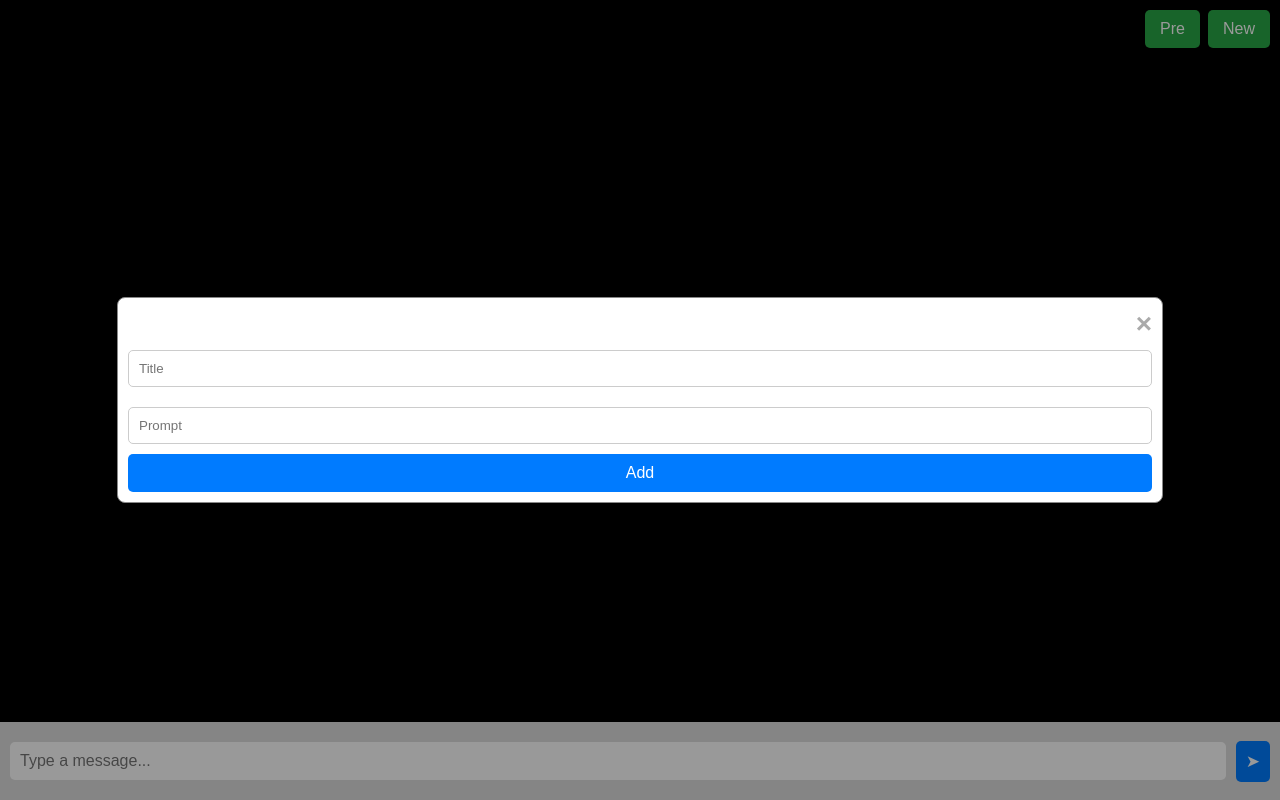
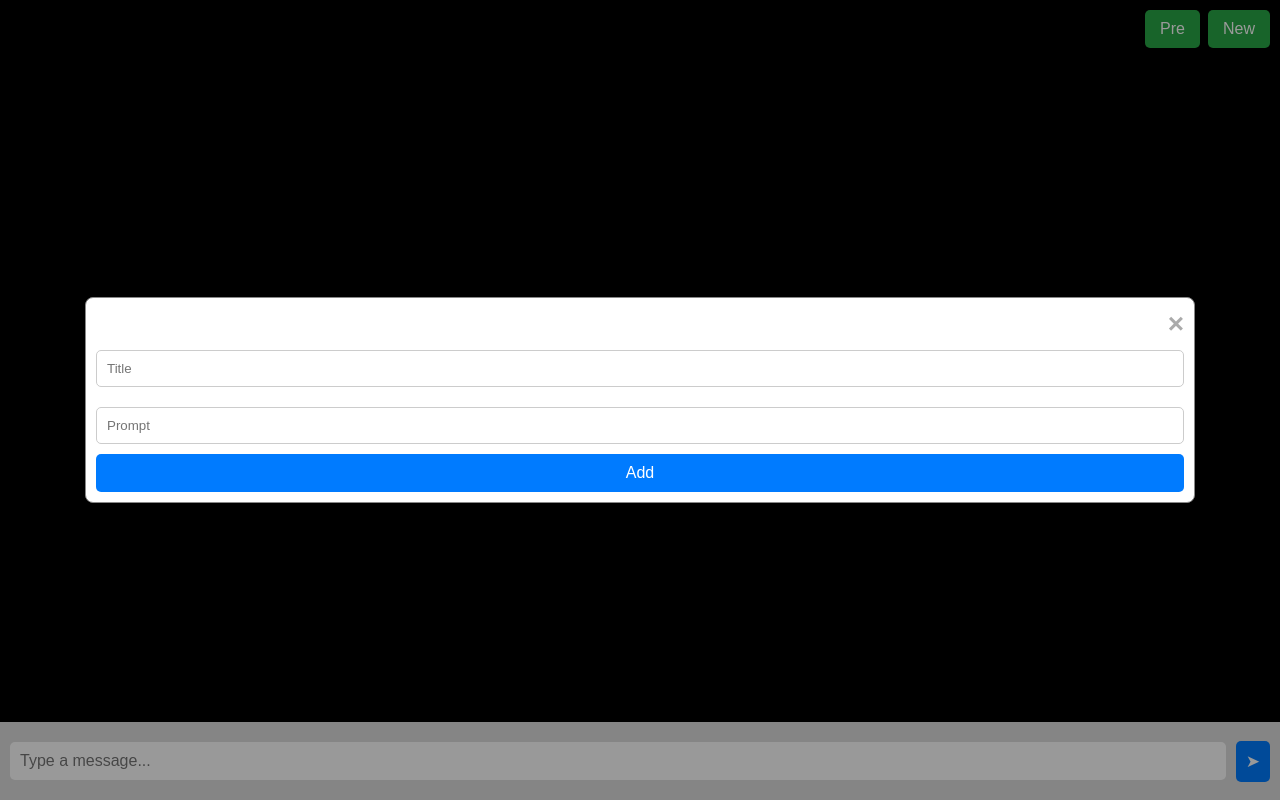
Before and after one commit to akash-607/prompts, a plain HTML site: page index.html in a window 1280 px wide. Both pictures are taken after a click on the button "New". Drawn offline with Linux system fonts and the light colour scheme.

Commit message:
Update index.html

```diff
--- a/index.html
+++ b/index.html
@@ -131,7 +131,7 @@
       padding: 10px;
       border: 1px solid #888;
       width: 100%;
-      max-width: 80vw;
+      max-width: 85vw;
       height: fit-content;
       max-height: 90vh;
       border-radius: 8px;
```
